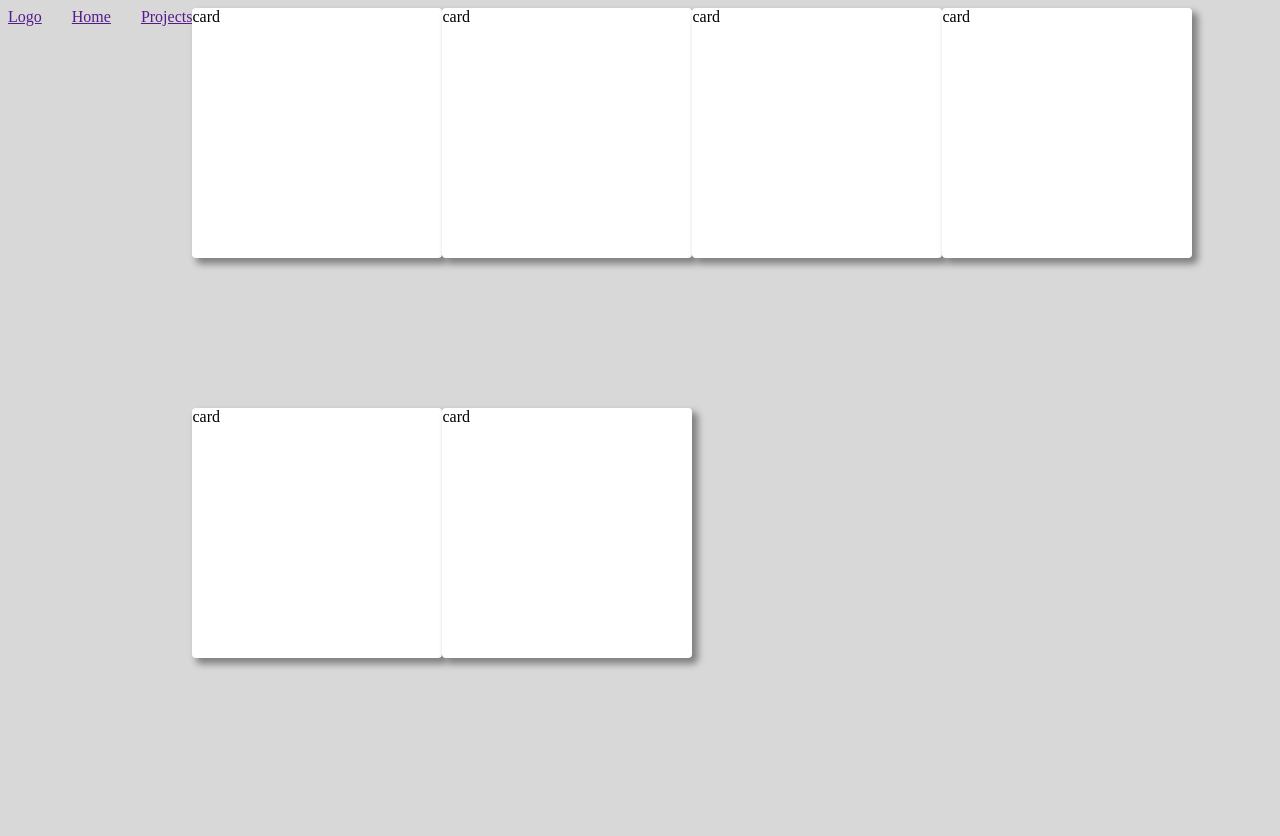
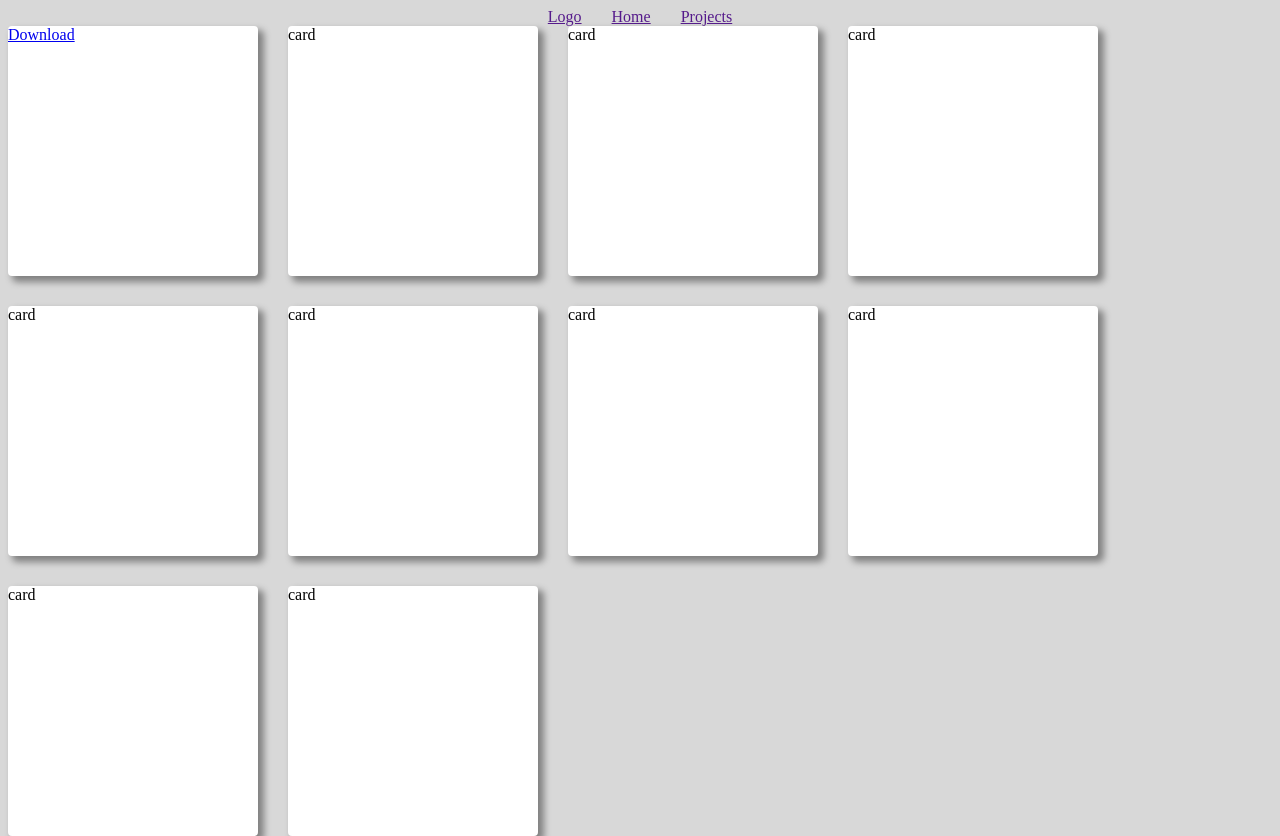
Before and after one commit to sanskarbhusal/portfolio, a plain HTML site: page index.html in a window 1280 px wide. Drawn offline with Linux system fonts and the light colour scheme.

Commit message:
Readme.md added

```diff
--- a/index.css
+++ b/index.css
@@ -1,8 +1,9 @@
 body {
     background-color: rgb(216, 216, 216);
     display: flex;
+    flex-direction: column;
     justify-content: center;
-
+    align-items: center;
 }
 
 nav {
@@ -13,10 +14,11 @@ nav {
 }
 
 .container {
-    height: 100vh;
-    width: 100vw;
+    max-height: 100vh;
+    max-width: 1500px;
     display: flex;
     flex-wrap: wrap;
+    gap: 30px;
 }
 
 .card {
--- a/index.html
+++ b/index.html
@@ -9,14 +9,24 @@
 </head>
 
 <body>
-    <div>
-        <nav>
-            <a href="">Logo</a>
-            <a href="">Home</a>
-            <a href="">Projects</a>
-        </nav>
-    </div>
+    <nav>
+        <a href="">Logo</a>
+        <a href="">Home</a>
+        <a href="">Projects</a>
+    </nav>
     <div class="container">
+        <div class="card">
+            <a href="./projects/address-book.tar"> Download</a>
+        </div>
+        <div class="card">
+            card
+        </div>
+        <div class="card">
+            card
+        </div>
+        <div class="card">
+            card
+        </div>
         <div class="card">
             card
         </div>
```
Also changed, not shown: README.md, 3 other files.
